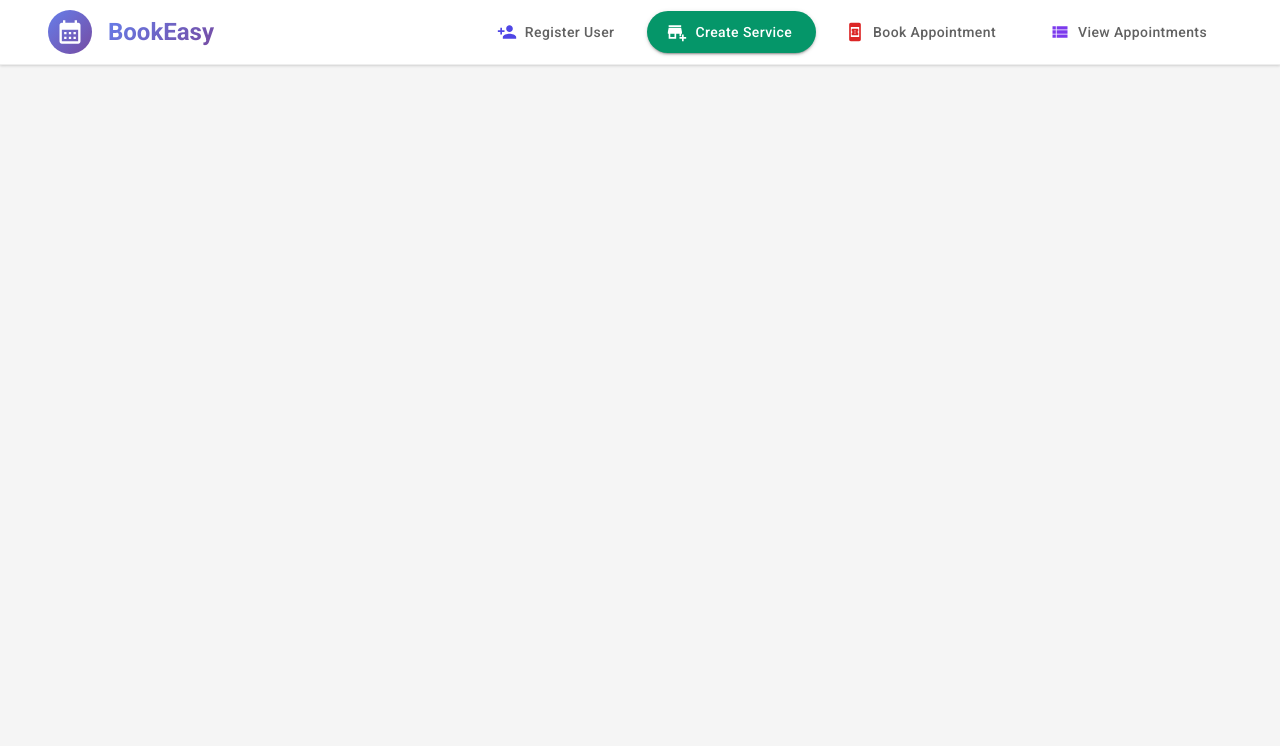
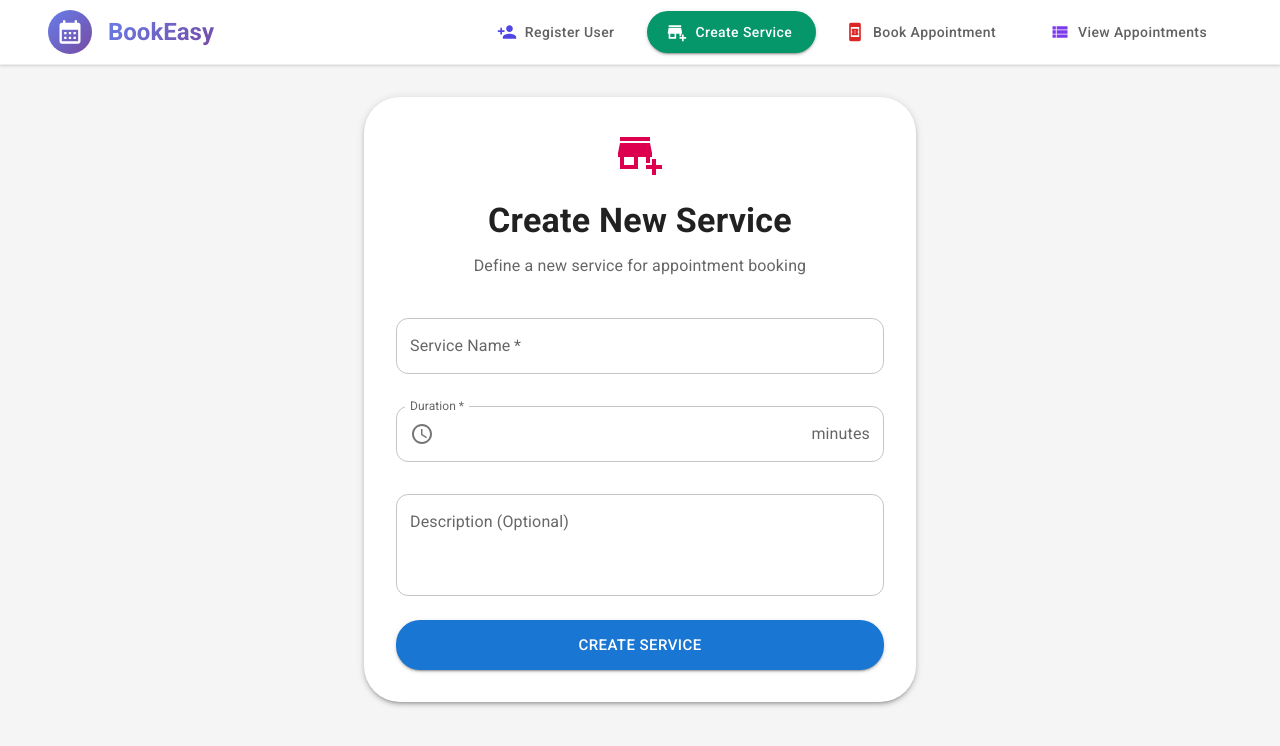
Before and after one commit to lokeshvijay7/appointment-booking-system, a React (Create React App) app in the folder frontend/: page /create-service in a window 1280 px wide. Shown: the top 746 px of the page. Built offline with nearby package versions, Linux system fonts and the light colour scheme.

Commit message:
Project completed

```diff
--- a/frontend/src/App.js
+++ b/frontend/src/App.js
@@ -7,7 +7,7 @@ import { AdapterDayjs } from "@mui/x-date-pickers/AdapterDayjs"
 import Navbar from "./components/Navbar"
 import Home from "./pages/Home"
 import RegisterUser from "./pages/RegisterUser"
-// import CreateService from "./pages/CreateService"
+import CreateService from "./pages/CreateService"
 import BookAppointment from "./pages/BookAppointment"
 import ViewAppointments from "./pages/ViewAppointments"
 
@@ -52,7 +52,7 @@ function App() {
             <Routes>
               <Route path="/" element={<Home />} />
               <Route path="/register-user" element={<RegisterUser />} />
-              {/* <Route path="/create-service" element={<CreateService />} /> */}
+              <Route path="/create-service" element={<CreateService />} />
               <Route path="/book-appointment" element={<BookAppointment />} />
               <Route path="/appointments" element={<ViewAppointments />} />
             </Routes>
--- /dev/null
+++ b/frontend/src/pages/CreateService.js
@@ -0,0 +1,136 @@
+"use client"
+
+import { useState } from "react"
+import {
+  Container,
+  Paper,
+  TextField,
+  Button,
+  Typography,
+  Box,
+  Alert,
+  CircularProgress,
+  InputAdornment,
+} from "@mui/material"
+import { AddBusiness, Schedule } from "@mui/icons-material"
+import axios from "axios"
+
+const CreateService = () => {
+  const [formData, setFormData] = useState({
+    name: "",
+    duration: "",
+    description: "",
+  })
+  const [loading, setLoading] = useState(false)
+  const [message, setMessage] = useState({ type: "", text: "" })
+
+  const handleChange = (e) => {
+    setFormData({
+      ...formData,
+      [e.target.name]: e.target.value,
+    })
+  }
+
+  const handleSubmit = async (e) => {
+    e.preventDefault()
+    setLoading(true)
+    setMessage({ type: "", text: "" })
+
+    try {
+      const response = await axios.post("http://localhost:5000/api/services", {
+        ...formData,
+        duration: Number.parseInt(formData.duration),
+      })
+      setMessage({ type: "success", text: response.data.message })
+      setFormData({ name: "", duration: "", description: "" })
+    } catch (error) {
+      setMessage({
+        type: "error",
+        text: error.response?.data?.message || "Failed to create service",
+      })
+    } finally {
+      setLoading(false)
+    }
+  }
+
+  return (
+    <Container maxWidth="sm" sx={{ mt: 4, mb: 4 }}>
+      <Paper elevation={3} sx={{ p: 4, borderRadius: 3 }}>
+        <Box sx={{ textAlign: "center", mb: 3 }}>
+          <AddBusiness sx={{ fontSize: 48, color: "secondary.main", mb: 2 }} />
+          <Typography variant="h4" component="h1" gutterBottom fontWeight="bold">
+            Create New Service
+          </Typography>
+          <Typography variant="body1" color="text.secondary">
+            Define a new service for appointment booking
+          </Typography>
+        </Box>
+
+        {message.text && (
+          <Alert severity={message.type} sx={{ mb: 3 }}>
+            {message.text}
+          </Alert>
+        )}
+
+        <Box component="form" onSubmit={handleSubmit}>
+          <TextField
+            fullWidth
+            label="Service Name"
+            name="name"
+            value={formData.name}
+            onChange={handleChange}
+            required
+            margin="normal"
+            variant="outlined"
+            sx={{ mb: 2 }}
+          />
+          <TextField
+            fullWidth
+            label="Duration"
+            name="duration"
+            type="number"
+            value={formData.duration}
+            onChange={handleChange}
+            required
+            margin="normal"
+            variant="outlined"
+            InputProps={{
+              endAdornment: <InputAdornment position="end">minutes</InputAdornment>,
+              startAdornment: (
+                <InputAdornment position="start">
+                  <Schedule />
+                </InputAdornment>
+              ),
+            }}
+            inputProps={{ min: 15, max: 480 }}
+            sx={{ mb: 2 }}
+          />
+          <TextField
+            fullWidth
+            label="Description (Optional)"
+            name="description"
+            value={formData.description}
+            onChange={handleChange}
+            margin="normal"
+            variant="outlined"
+            multiline
+            rows={3}
+            sx={{ mb: 3 }}
+          />
+          <Button
+            type="submit"
+            fullWidth
+            variant="contained"
+            size="large"
+            disabled={loading}
+            sx={{ py: 1.5, borderRadius: 2 }}
+          >
+            {loading ? <CircularProgress size={24} color="inherit" /> : "Create Service"}
+          </Button>
+        </Box>
+      </Paper>
+    </Container>
+  )
+}
+
+export default CreateService
```
